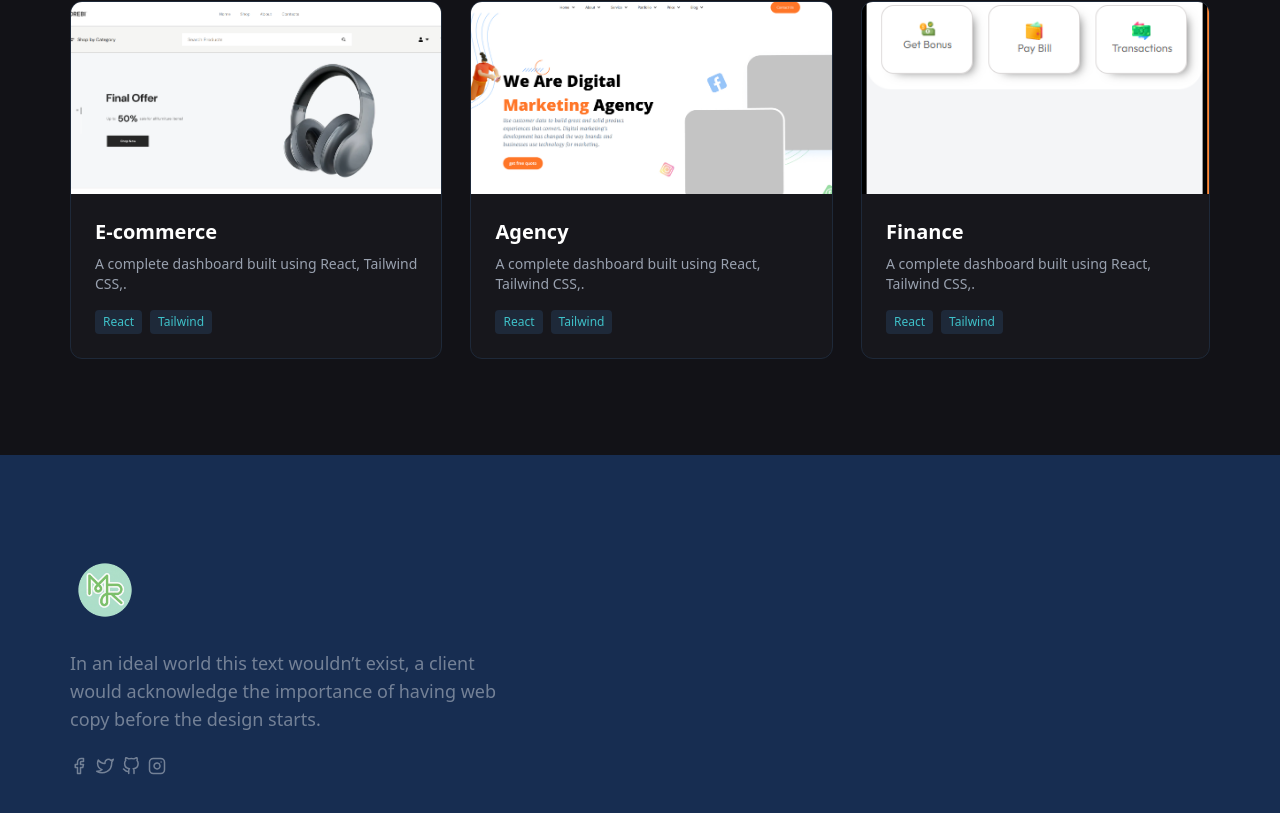
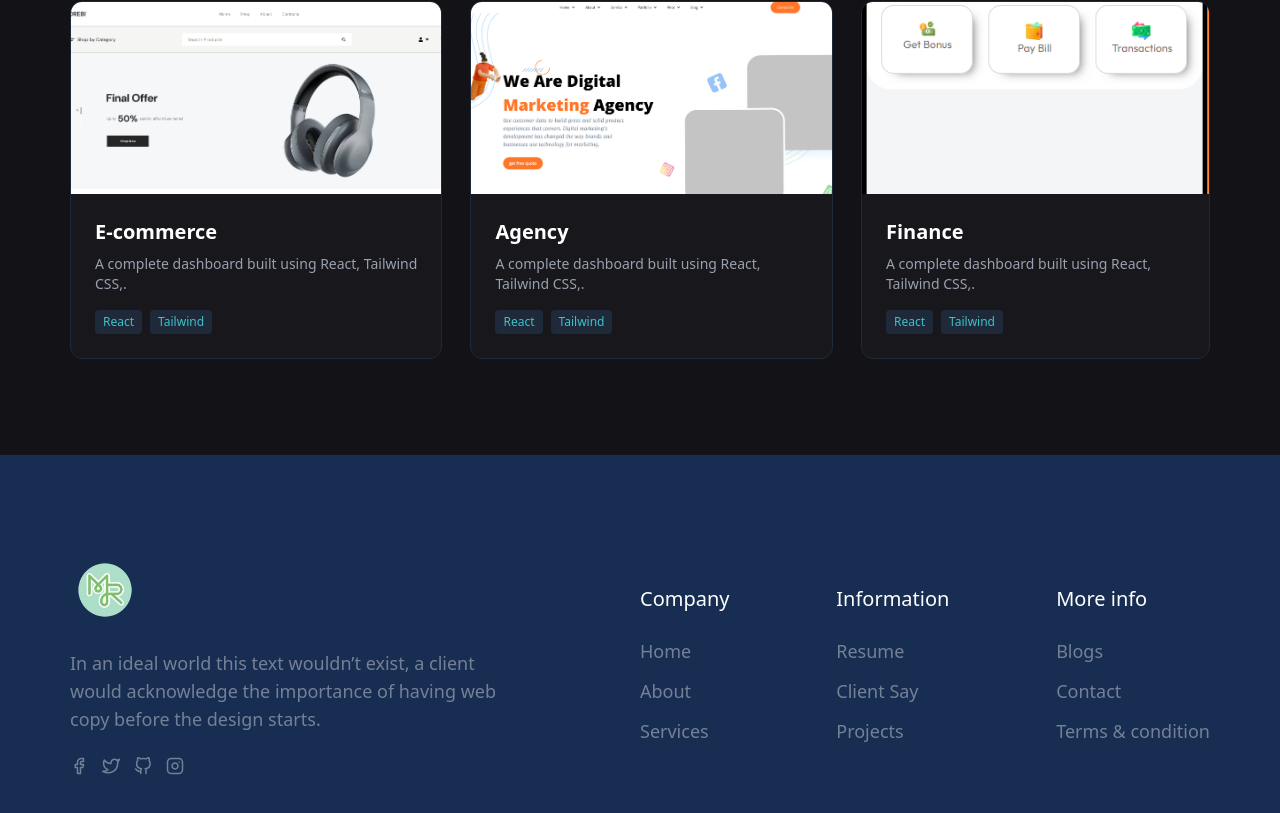
Before and after one commit to mesbaulrafi/myPortfolio, a React (Vite) app: page / in a window 1280 px wide. Shown: the part 3918-4731 px from the top of the page. Built offline with nearby package versions, Linux system fonts and the light colour scheme.

Commit message:
edit footer

```diff
--- a/src/components/layouts/Footer.jsx
+++ b/src/components/layouts/Footer.jsx
@@ -1,43 +1,71 @@
 import React from "react";
+import { Link } from "react-router-dom"; // Link import kora hoyeche
 import Container from "../Container";
 import Images from "../Images";
 import Logo from "/src/assets/Logo.png";
-import { FiFacebook } from "react-icons/fi";
-import { FiTwitter } from "react-icons/fi";
-import { FiGithub } from "react-icons/fi";
-import { FiInstagram } from "react-icons/fi";
-
-
-
-
+import { FiFacebook, FiTwitter, FiGithub, FiInstagram } from "react-icons/fi";
 
 const Footer = () => {
   return (
-    <>
-      <div className="bg-[#172d51] py-25">
+    <div className="bg-[#172d51] py-25 text-white">
       <Container>
         <div className="flex items-center justify-between">
-            {/* Logo & Text */}
-            <div className="w-[437px] ">
-              <Images imgSrc={Logo} className={'w-[70px]'}/>
-              <p className="text-lg opacity-40 py-6">
+
+          {/* Logo & Description Section */}
+          <div className="w-1/2">
+            <Link to="/">
+              <Images imgSrc={Logo} className={"w-[70px]"} />
+            </Link>
+            <p className="w-[437px] text-lg opacity-40 py-6">
               In an ideal world this text wouldn’t exist, a client would
               acknowledge the importance of having web copy before the design
               starts.
             </p>
-              <div className="flex items-center gap-x-2 text-lg opacity-40">
-                <i><FiFacebook /></i>
-                <i><FiTwitter /></i>
-                <i><FiGithub /></i>
-                <i><FiInstagram /></i>
+            <div className="flex items-center gap-x-3.5 text-lg opacity-40">
+              <Link to="/"><i><FiFacebook /></i></Link>
+              <Link to="/"><i><FiTwitter /></i></Link>
+              <Link to="/"><i><FiGithub /></i></Link>
+              <Link to="/"><i><FiInstagram /></i></Link>
             </div>
           </div>
-            {/* Footer Menu */}
-            <div className=""></div>
+
+          {/* Footer Menu Section */}
+          <div className="w-1/2 flex items-center justify-between">
+
+            {/* Company Column */}
+            <div>
+              <ul>
+                <li className="pb-6 font-medium text-xl underline decoration-transparent">Company</li>
+                <li className="text-lg opacity-40 pb-3"><Link to="/">Home</Link></li>
+                <li className="text-lg opacity-40 pb-3"><Link to="/about">About</Link></li>
+                <li className="text-lg opacity-40"><Link to="/services">Services</Link></li>
+              </ul>
+            </div>
+
+            {/* Information Column */}
+            <div>
+              <ul>
+                <li className="pb-6 font-medium text-xl">Information</li>
+                <li className="text-lg opacity-40 pb-3"><Link to="/resume">Resume</Link></li>
+                <li className="text-lg opacity-40 pb-3"><Link to="/client-say">Client Say</Link></li>
+                <li className="text-lg opacity-40"><Link to="/projects">Projects</Link></li>
+              </ul>
+            </div>
+
+            {/* More info Column */}
+            <div>
+              <ul>
+                <li className="pb-6 font-medium text-xl">More info</li>
+                <li className="text-lg opacity-40 pb-3"><Link to="/blogs">Blogs</Link></li>
+                <li className="text-lg opacity-40 pb-3"><Link to="/contact">Contact</Link></li>
+                <li className="text-lg opacity-40"><Link to="/terms">Terms & condition</Link></li>
+              </ul>
+            </div>
+
+          </div>
         </div>
       </Container>
     </div>
-    </>
   );
 };
 
```
Lines whose indentation alone changed are shown as unchanged.
